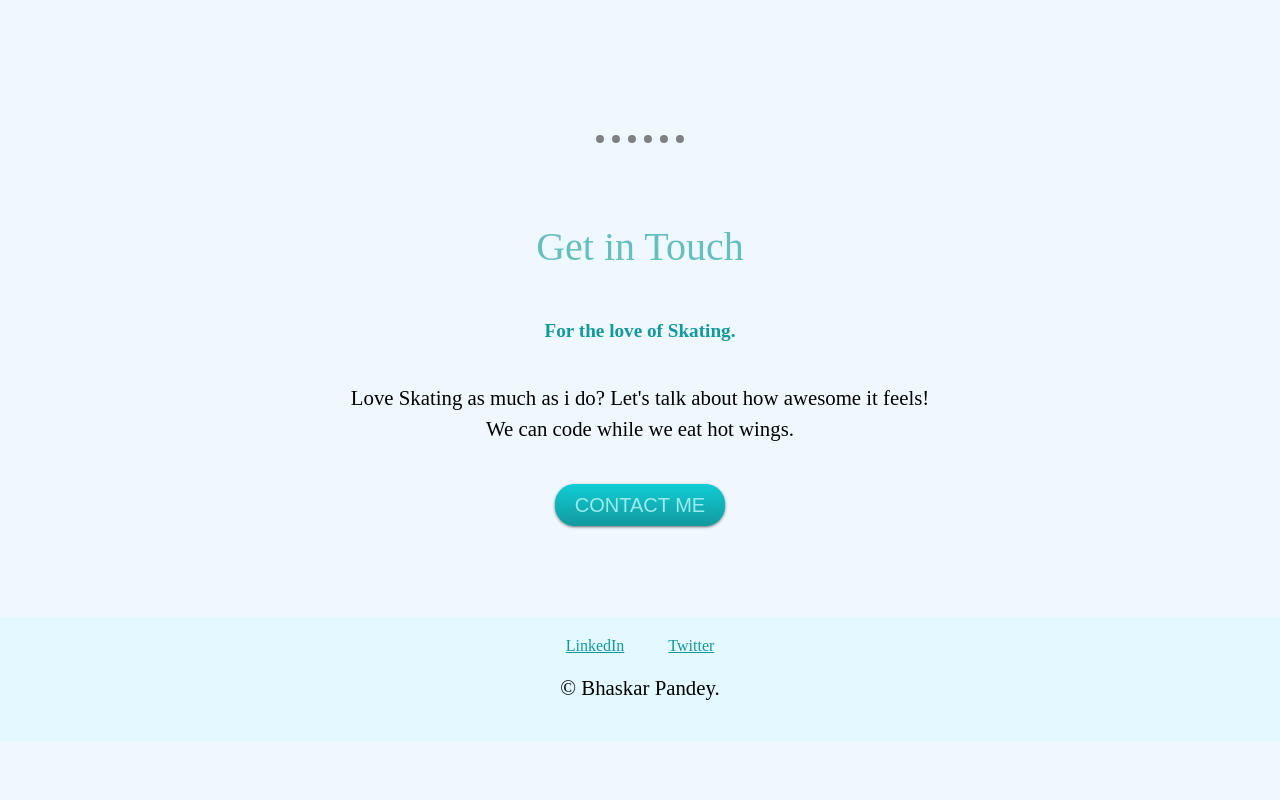
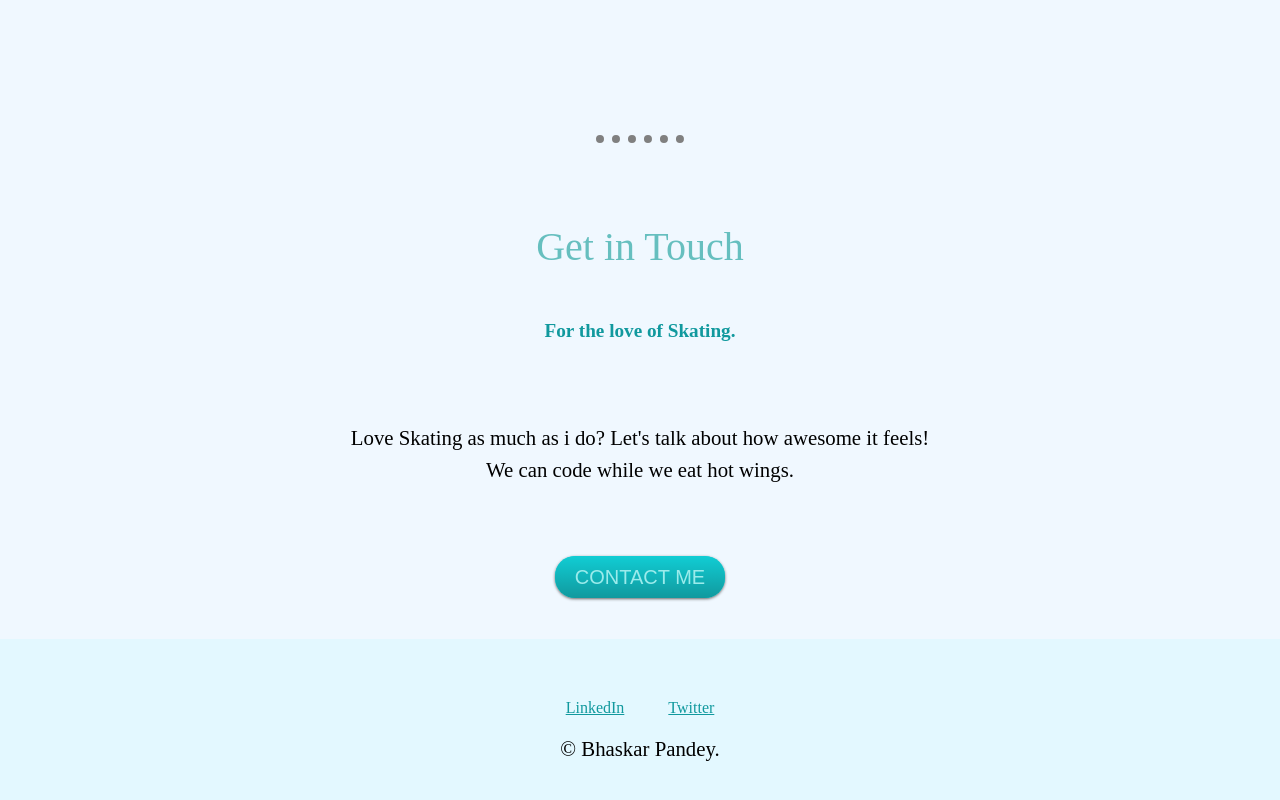
Before and after one commit to chikkibum/Portfolio, a plain HTML site: page index.html in a window 1280 px wide. Shown: the part 1915-2715 px from the top of the page. Before the commit the page ends 2656 px from the top, so only its background shows below. Drawn offline with Linux system fonts and the light colour scheme.

Commit message:
changed padding of bottom container

```diff
--- a/css/styles.css
+++ b/css/styles.css
@@ -62,8 +62,7 @@ a{
 }
 
 .bottom-container{
-    margin: 100px auto auto auto;
-    padding: 20px;
+    padding: 60px;
     background-color: #e3f8ff;
 }
 
@@ -133,7 +132,7 @@ a{
 
   .bottom-skating{
     line-height: 1.5;
-    margin: 40px auto 50px auto;
+    padding: 60px;
   }
 
 .bottom-hr{
```
